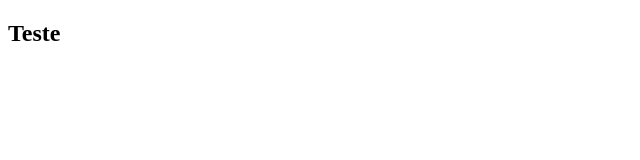
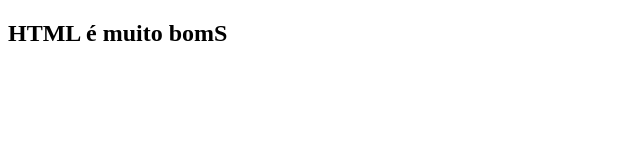
Before and after one commit to Lincoln-azv/0-1, a plain HTML site: page index.html in a window 1280 px wide. Shown: the whole page, without its empty margins (0-640 px from the left). Drawn offline with Linux system fonts and the light colour scheme.

Commit message:
alteração h1

```diff
--- a/index.html
+++ b/index.html
@@ -7,6 +7,6 @@
     <title>Projeto Git</title>
 </head>
 <body>
-    <h2>Teste</h2>
+    <h2>HTML é muito bomS</h2>
 </body>
 </html>
```
